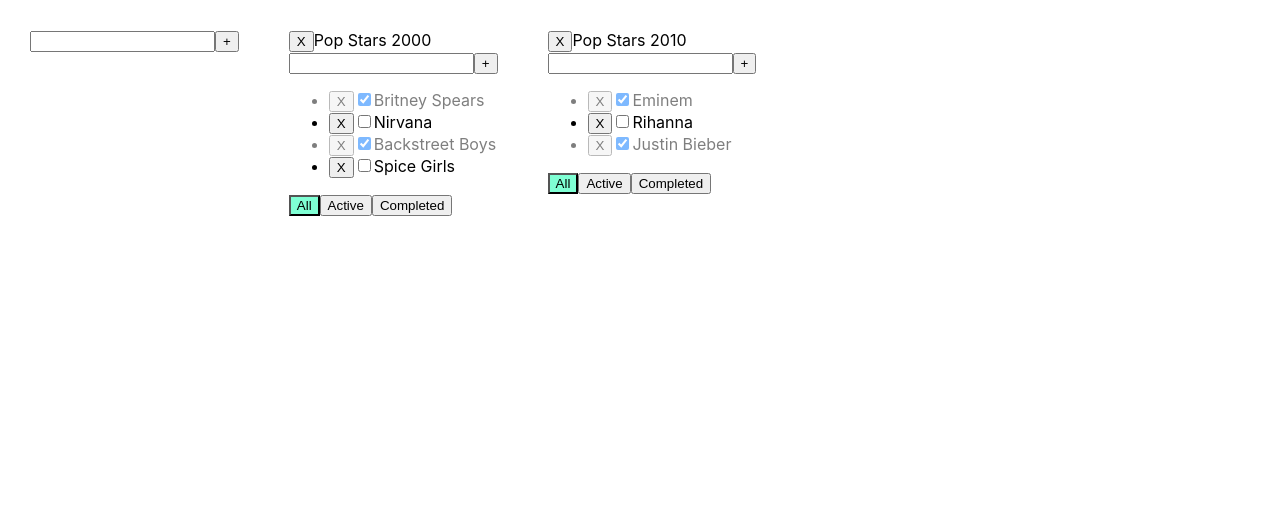
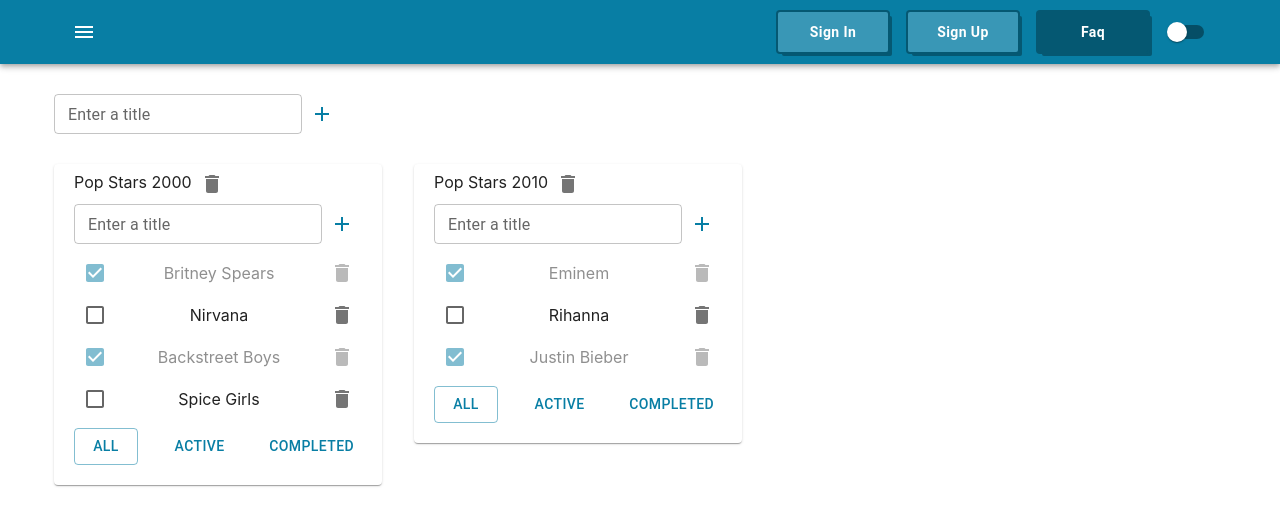
Before and after one commit to gatzxx/todolist, a React (Vite) app: page / in a window 1280 px wide. Shown: the top 526 px of the page. Built offline with nearby package versions, Linux system fonts and the light colour scheme.

Commit message:
chore: migrate all components to Material UI

```diff
--- a/src/AddItemForm.tsx
+++ b/src/AddItemForm.tsx
@@ -1,5 +1,6 @@
-import {ChangeEvent, KeyboardEvent, useState} from "react";
-import {Button} from "./Button.tsx";
+import {ChangeEvent, KeyboardEvent, useState} from "react"
+import {IconButton, TextField} from "@mui/material"
+import AddIcon from '@mui/icons-material/Add';
 
 type AddItemFormPropsType = {
     addItem: (title: string) => void
@@ -40,15 +41,20 @@
 
     return (
         <>
-            <input className={error ? 'error' : ''}
-                   value={inputValue}
-                   onChange={handleInputChange}
-                   onKeyDown={handleKeyPress}
+            <TextField label={'Enter a title'}
+                       variant={'outlined'}
+                       size={'small'}
+                       className={error ? 'error' : ''}
+                       value={inputValue}
+                       onChange={handleInputChange}
+                       onKeyDown={handleKeyPress}
             />
 
-            <Button onClick={handleAddItem}
-                    title='+'
-            />
+            <IconButton color={'primary'}
+                        onClick={handleAddItem}
+            >
+                <AddIcon/>
+            </IconButton>
 
             {error && <div className={'errorMessage'}>{error}</div>}
         </>
--- a/src/App.css
+++ b/src/App.css
@@ -1,6 +1,12 @@
 .app {
-  padding: 30px;
   display: flex;
+  flex-direction: column;
+  width: 100vw;
+}
+
+.container {
+  display: flex;
+  align-items: center;
 }
 
 .app > div {
@@ -18,7 +24,3 @@
 .activeFilter {
   background-color: aquamarine;
 }
-
-.isDone {
-  opacity: 0.5;
-}
--- a/src/App.tsx
+++ b/src/App.tsx
@@ -1,5 +1,9 @@
+import {AppBar, Container, createTheme, Grid2, IconButton, Paper, Switch, ThemeProvider, Toolbar} from "@mui/material";
 import {FilterType, TodoListItem} from "./TodoListItem.tsx";
+import {containerSx} from "./TodolistItem.styles.ts";
+import MenuIcon from '@mui/icons-material/Menu';
 import {AddItemForm} from "./AddItemForm.tsx";
+import {NavButton} from "./NavButton.ts";
 import {useState} from "react";
 import {v1} from "uuid";
 import './App.css'
@@ -19,6 +23,8 @@
 type TasksObjType = {
     [key: string]: TasksType[]
 }
+
+type ThemeMode = 'dark' | 'light'
 
 export function App() {
 
@@ -47,6 +53,21 @@
     const [todoLists, setTodoLists] = useState(initialTodoLists)
 
     const [tasksObj, setTasksObj] = useState(initialTasks)
+
+    const [themeMode, setThemeMode] = useState<ThemeMode>('light')
+
+    const theme = createTheme({
+        palette: {
+            mode: themeMode,
+            primary: {
+                main: '#087EA4',
+            },
+        },
+    })
+
+    const changeMode = () => {
+        setThemeMode(themeMode == 'light' ? 'dark' : 'light')
+    }
 
     const removeTaskById = (taskId: string, todoListId: string) => {
         setTasksObj(prev => ({
@@ -100,8 +121,9 @@
         const tasksForTodolist = tasksObj[tl.id]
 
         return (
-            <TodoListItem key={tl.id}
-                          id={tl.id}
+            <Grid2 key={tl.id}>
+                <Paper sx={{p: '0 20px 20px 20px'}}>
+                    <TodoListItem id={tl.id}
                                   title={tl.title}
                                   tasks={tasksForTodolist}
                                   removeTaskById={removeTaskById}
@@ -111,21 +133,45 @@
                                   changeTaskTitle={changeTaskTitle}
                                   changeTodoListTitle={changeTodoListTitle}
                     />
+                </Paper>
+            </Grid2>
+
         )
     })
 
     return (
+        <ThemeProvider theme={theme}>
             <div className="app">
+                <AppBar position="static" sx={{mb: '30px'}}>
+                    <Toolbar>
+                        <Container maxWidth={'lg'} sx={containerSx}>
+                            <IconButton color="inherit">
+                                <MenuIcon/>
+                            </IconButton>
+                            <div>
+                                <NavButton>Sign in</NavButton>
+                                <NavButton>Sign up</NavButton>
+                                <NavButton background={theme.palette.primary.dark}>Faq</NavButton>
+                                <Switch color={'default'} onChange={changeMode}/>
+                            </div>
+                        </Container>
+                    </Toolbar>
+                </AppBar>
 
-            <div>
+                <Container maxWidth={'lg'}>
+                    <Grid2 container sx={{mb: '30px'}}>
                         <AddItemForm addItem={addNewTodoList}/>
-            </div>
+                    </Grid2>
 
+                    <Grid2 container spacing={4}>
                         {
                             todoLists.length
                                 ? <>{mappedTodoLists}</>
                                 : <span>Your TodoList is empty!</span>
                         }
+                    </Grid2>
+                </Container>
             </div>
+        </ThemeProvider>
     )
 }
--- a/src/Button.tsx
+++ /dev/null
@@ -1,13 +0,0 @@
-import {ButtonHTMLAttributes} from "react";
-
-type ButtonPropsType = ButtonHTMLAttributes<HTMLButtonElement>
-
-export const Button = (
-    {
-        title, className, onClick
-    }
-    : ButtonPropsType
-) => {
-
-    return <button onClick={onClick} className={className}>{title}</button>
-}
--- a/src/EditableSpan.tsx
+++ b/src/EditableSpan.tsx
@@ -1,4 +1,5 @@
 import {ChangeEvent, KeyboardEvent, useState} from "react"
+import {TextField} from "@mui/material";
 
 type EditableSpanPropsType = {
     title: string
@@ -36,11 +37,13 @@
     }
 
     return editMode
-        ? <input onBlur={handleViewMode}
-                 onChange={handleInputChange}
-                 onKeyDown={handleKeyPress}
-                 value={inputValue}
-                 autoFocus
+        ? <TextField variant="outlined"
+                     size={'small'}
+                     onBlur={handleViewMode}
+                     onChange={handleInputChange}
+                     onKeyDown={handleKeyPress}
+                     value={inputValue}
+                     autoFocus
         />
 
         : <span onDoubleClick={handleEditMode}>{title}</span>
--- a/src/FilterBar.tsx
+++ b/src/FilterBar.tsx
@@ -1,5 +1,6 @@
+import {containerSx} from "./TodolistItem.styles.ts";
 import {FilterType} from "./TodoListItem.tsx";
-import {Button} from "./Button.tsx";
+import {Box, Button} from "@mui/material";
 
 type FilterBarPropsType = {
     filter: FilterType
@@ -17,21 +18,24 @@
     const handleFilterClick = (filter: FilterType) => () => handleFilterChange(filter)
 
     return (
-        <>
-            <Button className={filter === 'All' ? 'activeFilter' : ''}
-                    title='All'
+        <Box sx={containerSx}>
+            <Button variant={filter === 'All' ? 'outlined' : 'text'}
                     onClick={handleFilterClick('All')}
-            />
+            >
+                ALL
+            </Button>
 
-            <Button className={filter === 'Active' ? 'activeFilter' : ''}
-                    title='Active'
+            <Button variant={filter === 'Active' ? 'outlined' : 'text'}
                     onClick={handleFilterClick('Active')}
-            />
+            >
+                ACTIVE
+            </Button>
 
-            <Button className={filter === 'Completed' ? 'activeFilter' : ''}
-                    title='Completed'
+            <Button variant={filter === 'Completed' ? 'outlined' : 'text'}
                     onClick={handleFilterClick('Completed')}
-            />
-        </>
+            >
+                COMPLETED
+            </Button>
+        </Box>
     )
 }
--- /dev/null
+++ b/src/NavButton.ts
@@ -0,0 +1,18 @@
+import { styled } from '@mui/material/styles'
+import Button from '@mui/material/Button'
+
+type Props = {
+  background?: string
+}
+
+export const NavButton = styled(Button)<Props>(({ background, theme }) => ({
+  minWidth: '110px',
+  fontWeight: 'bold',
+  boxShadow: `0 0 0 2px ${theme.palette.primary.dark}, 4px 4px 0 0 ${theme.palette.primary.dark}`,
+  borderRadius: '2px',
+  textTransform: 'capitalize',
+  margin: '0 10px',
+  padding: '8px 24px',
+  color: theme.palette.primary.contrastText,
+  background: background || theme.palette.primary.light,
+}))
--- a/src/TodoListItem.tsx
+++ b/src/TodoListItem.tsx
@@ -1,7 +1,9 @@
+import {Checkbox, IconButton, List, ListItem} from "@mui/material";
+import {getListItemSx} from "./TodolistItem.styles.ts";
+import DeleteIcon from '@mui/icons-material/Delete';
 import {EditableSpan} from "./EditableSpan.tsx";
 import {AddItemForm} from "./AddItemForm.tsx";
 import {FilterBar} from "./FilterBar.tsx";
-import {Button} from "./Button.tsx";
 import {TasksType} from "./App.tsx";
 import {useState} from "react";
 
@@ -70,35 +72,35 @@
         const handleChangeTitle = (value: string) => changeTaskTitle(value, t.id, id)
 
         return (
-            <li key={t.id}
-                className={t.isDone ? 'isDone' : ''}
+            <ListItem key={t.id}
+                      sx={getListItemSx(t.isDone)}
             >
-                <Button onClick={handleRemoveTask}
-                        title='X'
-                />
-
-                <input type="checkbox"
-                       checked={t.isDone}
-                       onChange={e => handleToggleTaskStatus(t.id, e.currentTarget.checked)}
+                <Checkbox checked={t.isDone}
+                          onChange={e => handleToggleTaskStatus(t.id, e.currentTarget.checked)}
                 />
 
                 <EditableSpan title={t.title}
                               onTitleChange={handleChangeTitle}
                 />
-            </li>
+
+                <IconButton>
+                    <DeleteIcon onClick={handleRemoveTask}/>
+                </IconButton>
+            </ListItem>
         )
     })
 
     return (
         <div>
             <div>
-                <Button title={'X'}
-                        onClick={handleRemoveTodoList}
-                />
 
                 <EditableSpan title={title}
                               onTitleChange={handleChangeTitle}
                 />
+
+                <IconButton>
+                    <DeleteIcon onClick={handleRemoveTodoList}/>
+                </IconButton>
             </div>
 
             <AddItemForm addItem={handleAddTask}/>
@@ -106,7 +108,7 @@
             <div>
                 {
                     tasks.length
-                        ? <ul>{mappedTasks}</ul>
+                        ? <List>{mappedTasks}</List>
                         : <span>Your TaskList is empty!</span>
                 }
             </div>
--- /dev/null
+++ b/src/TodolistItem.styles.ts
@@ -0,0 +1,12 @@
+import { SxProps } from '@mui/material'
+
+export const containerSx: SxProps = {
+    display: 'flex',
+    justifyContent: 'space-between',
+}
+
+export const getListItemSx = (isDone: boolean): SxProps => ({
+    p: 0,
+    justifyContent: 'space-between',
+    opacity: isDone ? 0.5 : 1,
+})
```
Also changed, not shown: src/Input.tsx (deleted, +0 -13 lines). Lines whose indentation alone changed are shown as unchanged.
